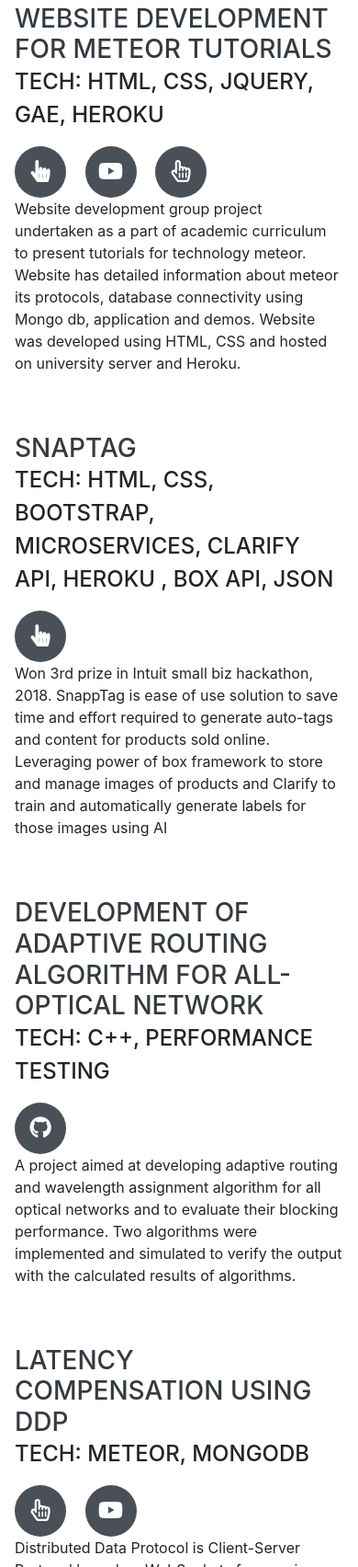
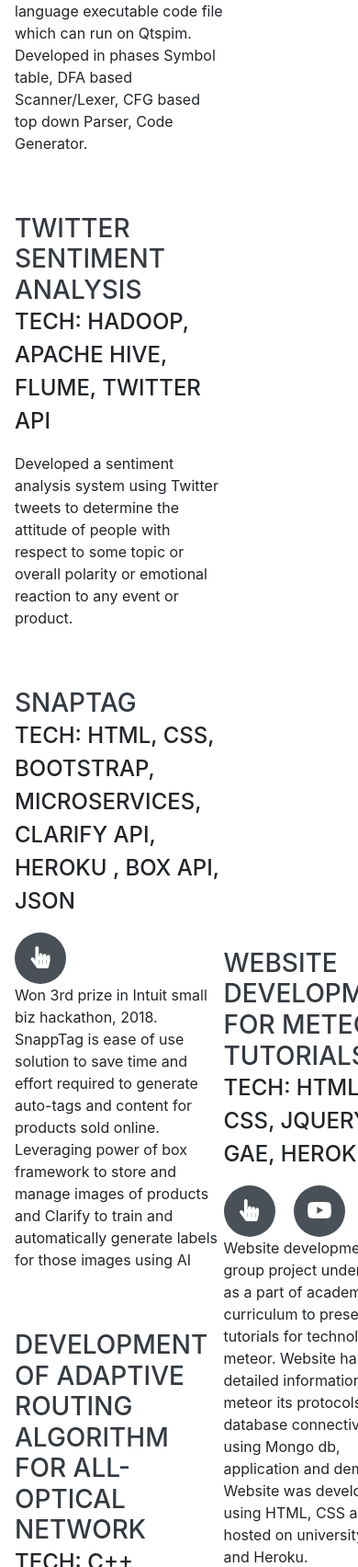
Before and after one commit to tanejasomi/Portfolio, a website with bundled scripts: page index.html in a window 390 px wide. Shown: the part 4059-5763 px from the top of the page at 92% size. Built offline with nearby package versions, Linux system fonts and the light colour scheme; a web font is replaced by a local one.

Commit message:
Update index.html

```diff
--- a/index.html
+++ b/index.html
@@ -188,20 +188,9 @@
 
         <div class="resume-item d-flex flex-column flex-md-row justify-content-between mb-5">
           <div class="resume-content">
-            <h3 class="mb-0">Website Development for Meteor tutorials</h3>
-            <div class="subheading mb-3">Tech: HTML, CSS, jquery, GAE, Heroku</div>
-            <div class="social-icons">
-              <a href="http://csweb01.csueastbay.edu/~qb6546/Meteor-js/index.html">
-                <i class="fas fa-hand-pointer"></i>
-              </a>
-              <a href="https://www.youtube.com/watch?v=5LfzyDwsKGk">
-                <i class="fab fa-youtube"></i>
-              </a>
-              <a href="https://meteor-js.herokuapp.com/index.html">
-                <i class="far fa-hand-pointer"></i>
-              </a>
-            </div>
-            <p>Website development group project undertaken as a part of academic curriculum to present tutorials for technology meteor. Website has detailed information about meteor its protocols, database connectivity using Mongo db, application and demos. Website was developed using HTML, CSS and hosted on university server and Heroku.</p>
+            <h3 class="mb-0">Twitter Sentiment Analysis</h3>
+            <div class="subheading mb-3">Tech: Hadoop, Apache Hive, Flume, Twitter Api</div>
+            <p>Developed a sentiment analysis system using Twitter tweets to determine the attitude of people with respect to some topic or overall polarity or emotional reaction to any event or product.</p>
           </div>
         </div>
 
@@ -247,6 +236,25 @@
         </div>
     </div>
 
+     <div class="resume-item d-flex flex-column flex-md-row justify-content-between mb-5">
+          <div class="resume-content">
+            <h3 class="mb-0">Website Development for Meteor tutorials</h3>
+            <div class="subheading mb-3">Tech: HTML, CSS, jquery, GAE, Heroku</div>
+            <div class="social-icons">
+              <a href="http://csweb01.csueastbay.edu/~qb6546/Meteor-js/index.html">
+                <i class="fas fa-hand-pointer"></i>
+              </a>
+              <a href="https://www.youtube.com/watch?v=5LfzyDwsKGk">
+                <i class="fab fa-youtube"></i>
+              </a>
+              <a href="https://meteor-js.herokuapp.com/index.html">
+                <i class="far fa-hand-pointer"></i>
+              </a>
+            </div>
+            <p>Website development group project undertaken as a part of academic curriculum to present tutorials for technology meteor. Website has detailed information about meteor its protocols, database connectivity using Mongo db, application and demos. Website was developed using HTML, CSS and hosted on university server and Heroku.</p>
+          </div>
+        </div>
+
     </section>
 
     <hr class="m-0">
@@ -255,7 +263,7 @@
         <h2 class="mb-5">Skills</h2>
         <div class="subheading mb-3">Programming Languages &amp; Tools</div>
         <ul class="list-inline dev-icons">
-          <p>Java, Python, SQL, MySql,microservices,Distributed Systems, XML, JSON, Spring boot, HTML, CSS, GAE, AWS/ Amazon cloud - SQS, EC2, SNS, Maven, GIT, Jenkins, Jira, Heroku, Hadoop, HDFS, Android, Mobile Programming </p>
+          <p>Java, Python, SQL, MySql,microservices,Distributed Systems, XML, JSON, Spring boot, HTML, CSS, GAE, AWS/ Amazon cloud - SQS, EC2, SNS, Maven, GIT, Jenkins, Jira, Heroku, Hadoop, HDFS,HIVE, FLUME, Map Reduce Android, Mobile Programming </p>
         </ul>
       </div>
 
```
